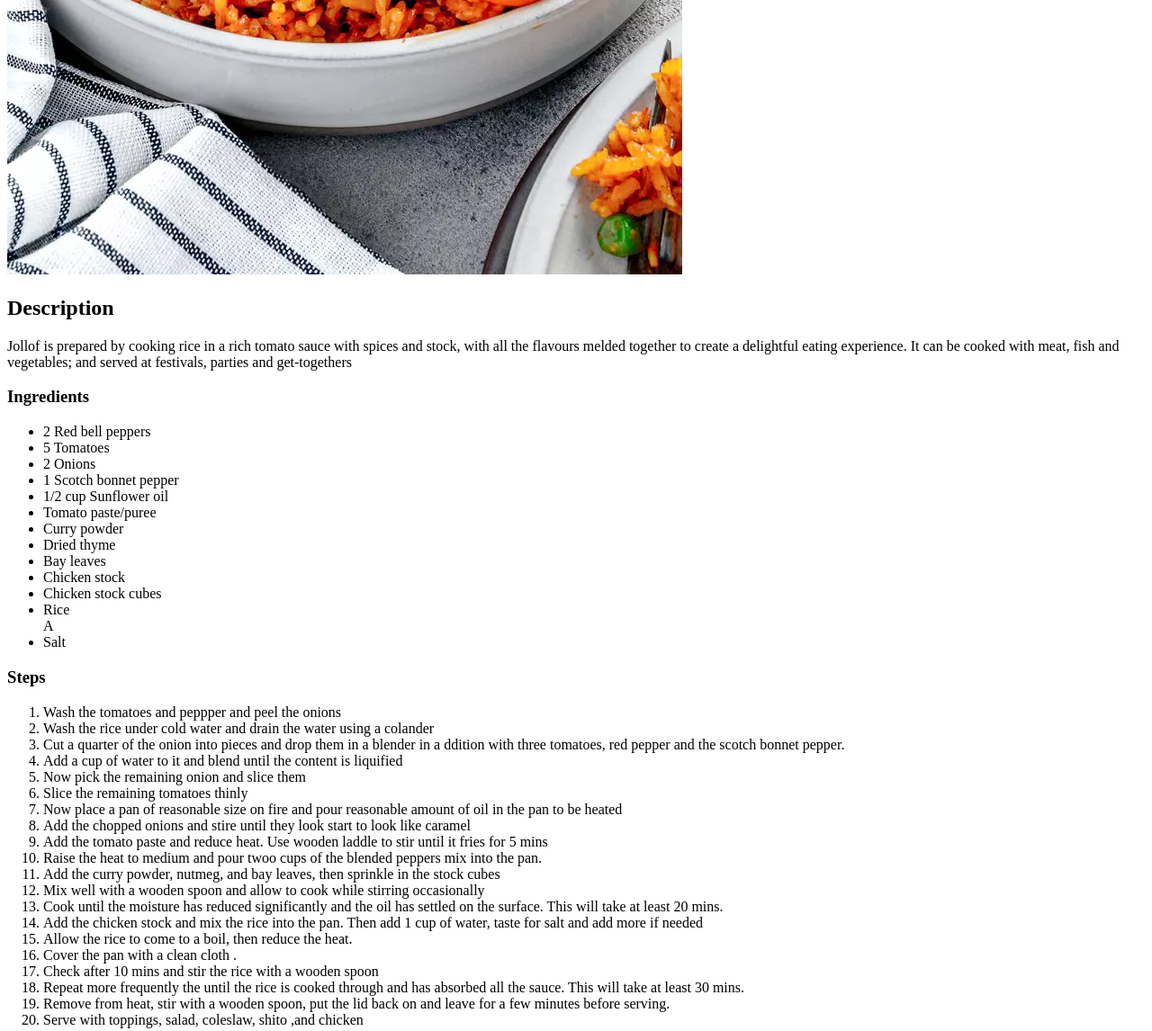
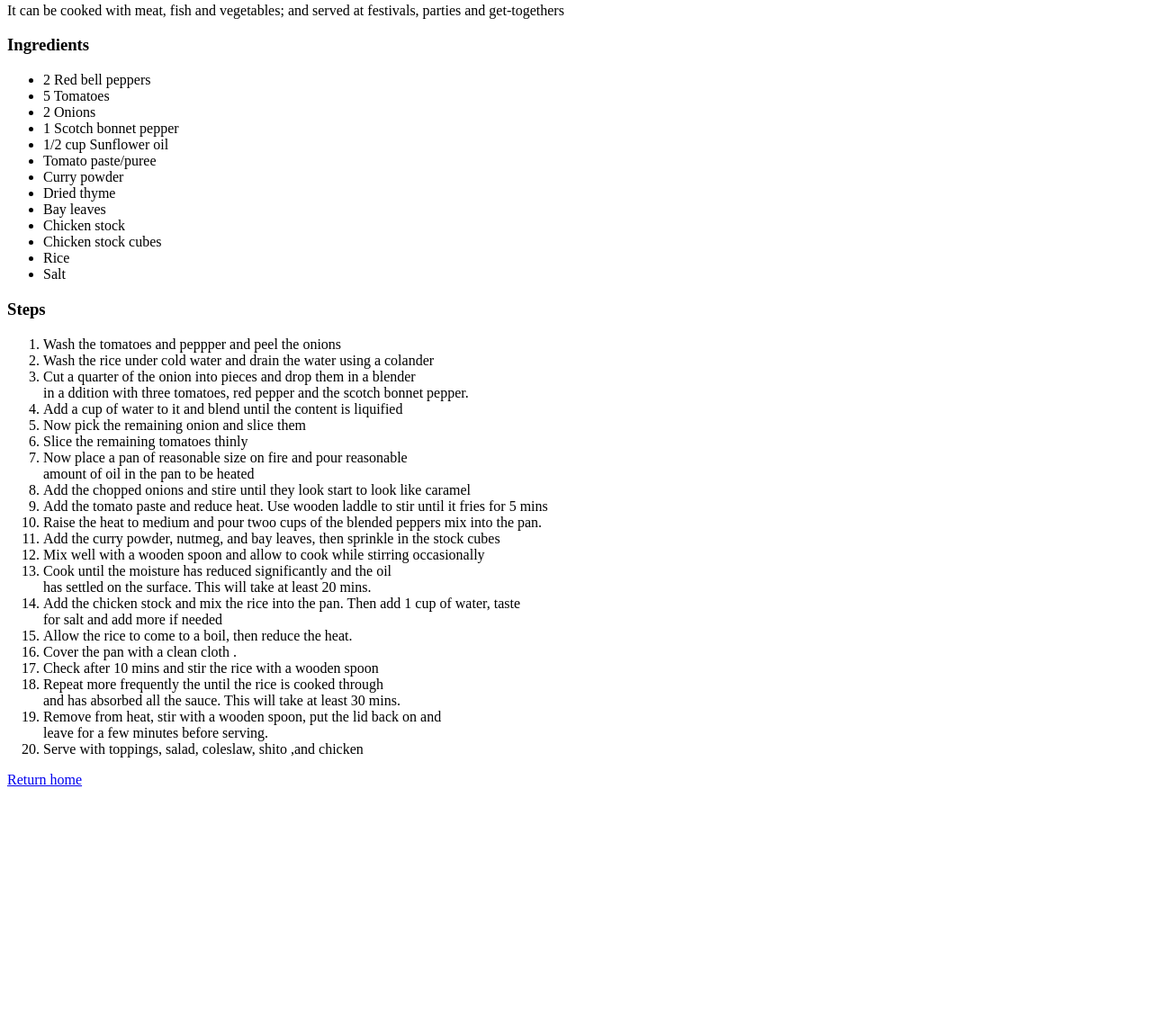
Before and after one commit to denakwob/odin-recipes, a plain HTML site: page recipes/jollof.html in a window 1280 px wide. Shown: the part 900-2046 px from the top of the page at 90% size. After the commit the page ends 1784 px from the top, so only its background shows below. Drawn offline with Linux system fonts and the light colour scheme.

Commit message:
Change structure of content
Made some few changesa and added links to the recipe pages
to redirect back to the main pages

```diff
--- a/recipes/jollof.html
+++ b/recipes/jollof.html
@@ -5,10 +5,12 @@
     <title>Jollof</title>
   </head>
   <body>
+    <div>
       <h1>Jollof</h1>
-    <img src="jollof.webp" alt="jollof recipe">
+      <img src="/images/jollof.webp" alt="jollof recipe" width="650px" height="700px">
       <h2>Description</h2>
-    <p>Jollof is prepared by cooking rice in a rich tomato sauce with spices and stock, with all the flavours melded together to create a delightful eating experience. It can be cooked with meat, fish and vegetables; and served at festivals, parties and get-togethers </p>
+      <p>Jollof is prepared by cooking rice in a rich tomato sauce with spices and stock, with all the flavours <br> melded together to create a delightful eating experience.</p>
+      <p>It can be cooked with meat, fish and vegetables; and served at festivals, parties and get-togethers </p>
       <h3>Ingredients</h3>
       <ul>
         <li>2 Red bell peppers</li>
@@ -22,31 +24,36 @@
         <li>Bay leaves</li>
         <li>Chicken stock</li>
         <li>Chicken stock cubes</li>
-      <li>Rice</li>A
+        <li>Rice</li>
         <li>Salt</li>
       </ul>
+    </div>
+
+    <div>
       <h3>Steps</h3>
       <ol>
         <li>Wash the tomatoes and peppper and peel the onions</li>
         <li>Wash the rice under cold water and drain the water using a colander</li>
-      <li>Cut a quarter of the onion into pieces and drop them in a blender in a ddition with three tomatoes, red pepper and the scotch bonnet pepper.</li>
+        <li>Cut a quarter of the onion into pieces and drop them in a blender <br> in a ddition with three tomatoes, red pepper and the scotch bonnet pepper.</li>
         <li>Add a cup of water to it and blend until the content is liquified</li>
         <li>Now pick the remaining onion and slice them</li>
         <li>Slice the remaining tomatoes thinly</li>
-      <li>Now place a pan of reasonable size on fire and pour reasonable amount of oil in the pan to be heated</li>
+        <li>Now place a pan of reasonable size on fire and pour reasonable <br>amount of oil in the pan to be heated</li>
         <li>Add the chopped onions and stire until they look start to look like caramel</li>
         <li>Add the tomato paste and reduce heat. Use wooden laddle to stir until it fries for 5 mins</li>
         <li>Raise the heat to medium and pour twoo cups of the blended peppers mix into the pan.</li>
         <li>Add the curry powder, nutmeg, and bay leaves, then sprinkle in the stock cubes</li>
         <li>Mix well with a wooden spoon and allow to cook while stirring occasionally</li>
-      <li>Cook until the moisture has reduced significantly and the oil has settled on the surface. This will take at least 20 mins.</li>
-      <li>Add the chicken stock and mix the rice into the pan. Then add 1 cup of water, taste for salt and add more if needed</li>
+        <li>Cook until the moisture has reduced significantly and the oil <br> has settled on the surface. This will take at least 20 mins.</li>
+        <li>Add the chicken stock and mix the rice into the pan. Then add 1 cup of water, taste <br> for salt and add more if needed</li>
         <li>Allow the rice to come to a boil, then reduce the heat.</li>
         <li>Cover the pan with a clean cloth .</li>
         <li>Check after 10 mins and stir the rice with a wooden spoon</li>
-      <li>Repeat more frequently the until the rice is cooked through and has absorbed all the sauce. This will take at least 30 mins.</li>
-      <li>Remove from heat, stir with a wooden spoon, put the lid back on and leave for a few minutes before serving.</li>
+        <li>Repeat more frequently the until the rice is cooked through <br> and has absorbed all the sauce. This will take at least 30 mins.</li>
+        <li>Remove from heat, stir with a wooden spoon, put the lid back on and <br>leave for a few minutes before serving.</li>
         <li>Serve with toppings, salad, coleslaw, shito ,and chicken</li>
       </ol>
+    </div>
+    <a href="../index.html">Return home</a>
   </body>
 </html>
```
Also changed, not shown: recipes/ampesi.html (+10 -0 lines), recipes/fried-rice.html (+13 -3 lines), images/download.jpeg (renamed from recipes/download.jpeg), images/easy_fried_rice.jpg (renamed from recipes/easy_fried_rice.jpg), images/friedrice.jpg (renamed from recipes/friedrice.jpg), images/jollof.webp (renamed from recipes/jollof.webp), 2 other files. Lines whose indentation alone changed are shown as unchanged.
